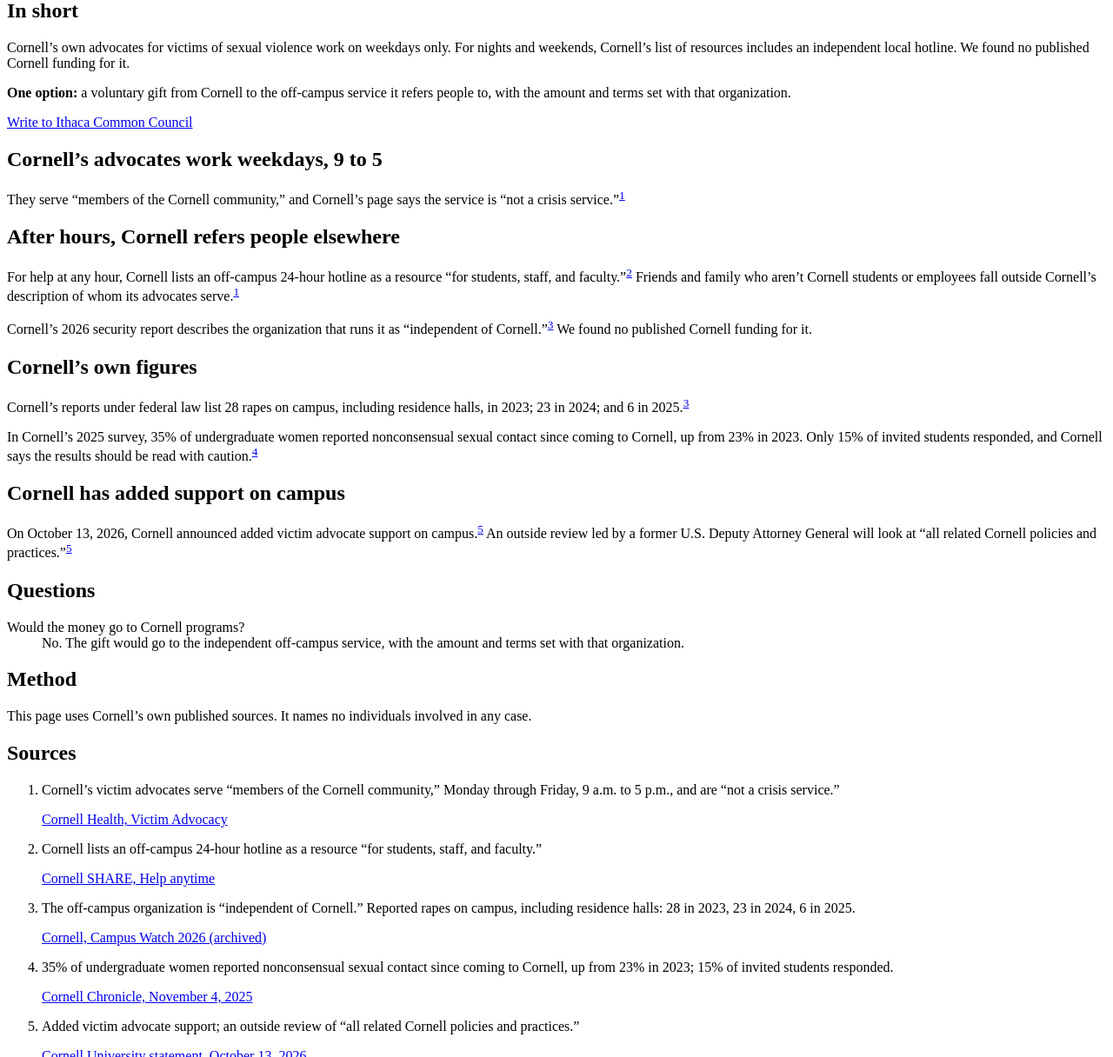
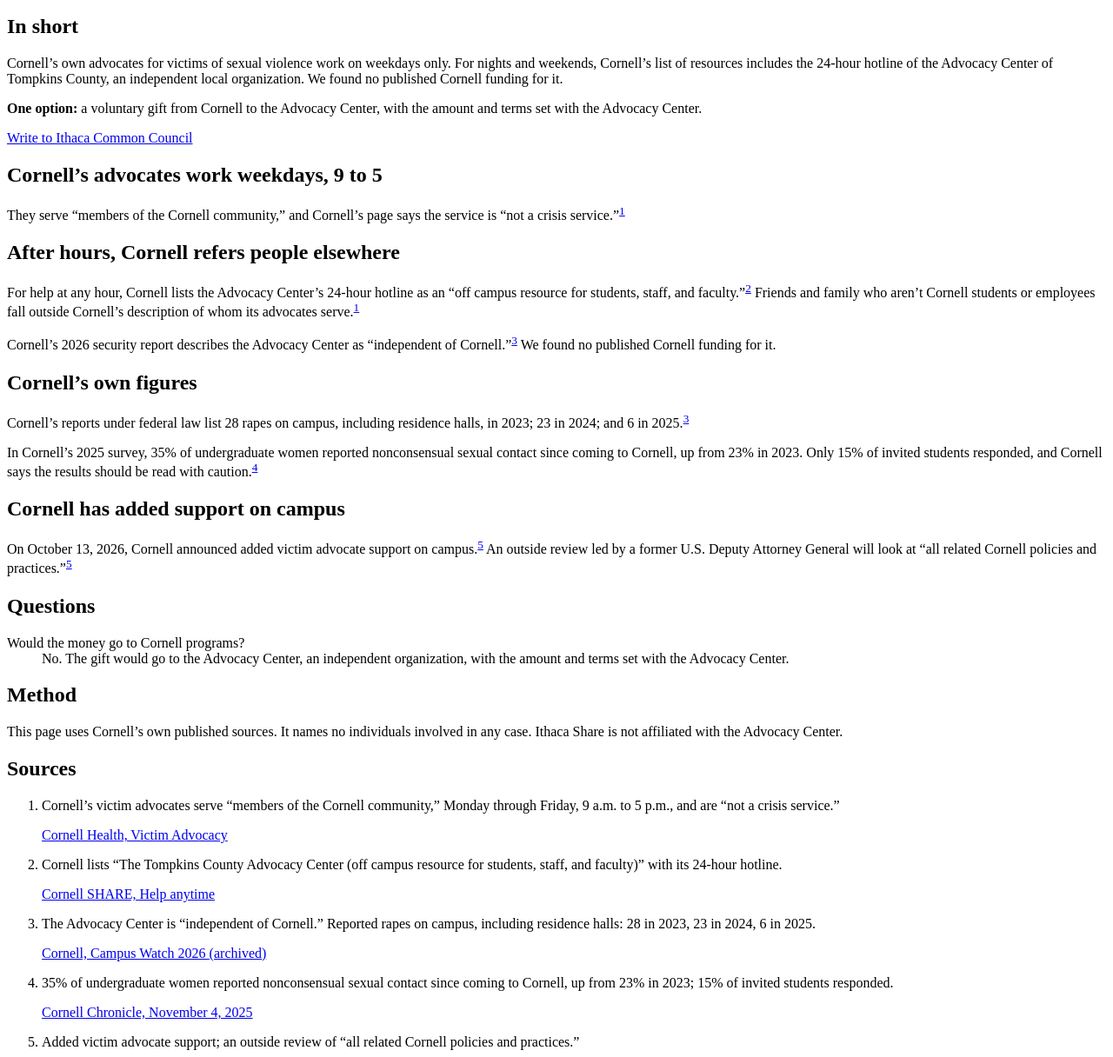
Before and after one commit to IthacaShare/IthacaShare.org, a website: page public/survivor-services/index.html in a window 1280 px wide. Shown: the part 340-1556 px from the top of the page at 87% size. Drawn offline with Linux system fonts and the light colour scheme.

Commit message:
Name the Advocacy Center of Tompkins County and add its 24-hour hotline to the help box

```diff
--- a/public/survivor-services/index.html
+++ b/public/survivor-services/index.html
@@ -2,7 +2,7 @@
 <html lang="en">
 <head>
   <title>Ithaca Share: Where Cornell refers survivors after hours</title>
-  <meta name="description" content="Cornell’s victim advocates work weekdays and are not a crisis service. After hours, Cornell refers survivors to an independent off-campus hotline.">
+  <meta name="description" content="Cornell’s victim advocates work weekdays and are not a crisis service. After hours, Cornell refers survivors to the Advocacy Center of Tompkins County’s 24-hour hotline.">
   <meta name="updated" content="October 17, 2026">
   <link rel="canonical" href="https://ithacashare.org/survivor-services/">
   <meta property="og:image" content="https://ithacashare.org/survivor-services/og.jpg?v=1">
@@ -19,8 +19,9 @@
         <h2>If you need help now</h2>
         <ul>
           <li>Emergency: <a href="tel:911" class="nowrap">911</a></li>
+          <li>Advocacy Center of Tompkins County, any time: <a href="tel:+16072775000" class="nowrap">607-277-5000</a></li>
           <li>National Sexual Assault Hotline, any time: <a href="tel:+18006564673" class="nowrap">800-656-4673</a></li>
-          <li><a href="https://share.cornell.edu/getcare/help-anytime">Cornell’s list of 24-hour local resources</a>, including a local hotline</li>
+          <li><a href="https://share.cornell.edu/getcare/help-anytime">Cornell’s list of 24-hour local resources</a></li>
         </ul>
         <p class="exit-note">“Leave this site” opens a weather search. It doesn’t clear your browsing history, and the back button can return here.</p>
       </aside>
@@ -40,8 +41,8 @@
 
       <div class="in-short quiet">
         <h2>In short</h2>
-        <p>Cornell’s own advocates for victims of sexual violence work on weekdays only. For nights and weekends, Cornell’s list of resources includes an independent local hotline. We found no published Cornell funding for it.</p>
-        <p><strong>One option:</strong> a voluntary gift from Cornell to the off-campus service it refers people to, with the amount and terms set with that organization.</p>
+        <p>Cornell’s own advocates for victims of sexual violence work on weekdays only. For nights and weekends, Cornell’s list of resources includes the 24-hour hotline of the Advocacy Center of Tompkins County, an independent local organization. We found no published Cornell funding for it.</p>
+        <p><strong>One option:</strong> a voluntary gift from Cornell to the Advocacy Center, with the amount and terms set with the Advocacy Center.</p>
       </div>
       <p class="cta">
         <a class="button quiet" data-council href="mailto:council@cityofithaca.org">Write to Ithaca Common Council</a>
@@ -57,10 +58,10 @@
       <section>
         <h2>After hours, Cornell refers people elsewhere</h2>
         <p>
-          For help at any hour, Cornell lists an off-campus 24-hour hotline as a resource “for students, staff, and faculty.”<sup class="fn"><a href="#s2" aria-label="Source 2: Cornell SHARE, Help anytime">2</a></sup>  Friends and family who aren’t Cornell students or employees fall outside Cornell’s description of whom its advocates serve.<sup class="fn"><a href="#s1" aria-label="Source 1: Cornell Health, Victim Advocacy">1</a></sup>
+          For help at any hour, Cornell lists the Advocacy Center’s 24-hour hotline as an “off campus resource for students, staff, and faculty.”<sup class="fn"><a href="#s2" aria-label="Source 2: Cornell SHARE, Help anytime">2</a></sup>  Friends and family who aren’t Cornell students or employees fall outside Cornell’s description of whom its advocates serve.<sup class="fn"><a href="#s1" aria-label="Source 1: Cornell Health, Victim Advocacy">1</a></sup>
         </p>
         <p>
-          Cornell’s 2026 security report describes the organization that runs it as “independent of Cornell.”<sup class="fn"><a href="#s3" aria-label="Source 3: Cornell, Campus Watch 2026 (archived)">3</a></sup> We found no published Cornell funding for it.
+          Cornell’s 2026 security report describes the Advocacy Center as “independent of Cornell.”<sup class="fn"><a href="#s3" aria-label="Source 3: Cornell, Campus Watch 2026 (archived)">3</a></sup> We found no published Cornell funding for it.
         </p>
       </section>
 
@@ -94,8 +95,8 @@
 
           <dt>Would the money go to Cornell programs?</dt>
           <dd>
-            No. The gift would go to the independent off-campus service, with the amount and terms set
-            with that organization.
+            No. The gift would go to the Advocacy Center, an independent organization, with the amount
+            and terms set with the Advocacy Center.
           </dd>
         </dl>
       </section>
@@ -103,7 +104,7 @@
       <section class="secondary">
         <h2>Method</h2>
         <p>
-          This page uses Cornell’s own published sources. It names no individuals involved in any case.
+          This page uses Cornell’s own published sources. It names no individuals involved in any case. Ithaca Share is not affiliated with the Advocacy Center.
         </p>
       </section>
 
@@ -116,11 +117,11 @@
             <a class="link" href="https://health.cornell.edu/VA#:~:text=not%20a%20crisis%20service">Cornell Health, Victim Advocacy</a>
           </li>
           <li id="s2">
-            <p>Cornell lists an off-campus 24-hour hotline as a resource “for students, staff, and faculty.”</p>
+            <p>Cornell lists “The Tompkins County Advocacy Center (off campus resource for students, staff, and faculty)” with its 24-hour hotline.</p>
             <a class="link" href="https://share.cornell.edu/getcare/help-anytime#:~:text=off%20campus%20resource%20for%20students">Cornell SHARE, Help anytime</a>
           </li>
           <li id="s3">
-            <p>The off-campus organization is “independent of Cornell.” Reported rapes on campus, including residence halls: 28 in 2023, 23 in 2024, 6 in 2025.</p>
+            <p>The Advocacy Center is “independent of Cornell.” Reported rapes on campus, including residence halls: 28 in 2023, 23 in 2024, 6 in 2025.</p>
             <a class="link" href="https://web.archive.org/web/20261012120107/https://publicsafety.cornell.edu/clery/wp-content/uploads/sites/5/2026-Campus_Watch_2026_FINAL-ua.pdf">Cornell, Campus Watch 2026 (archived)</a>
           </li>
           <li id="s4">
```
